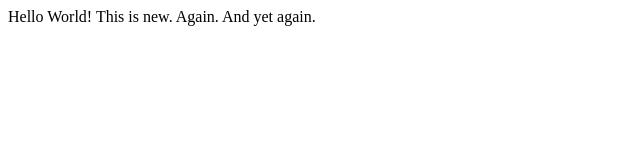
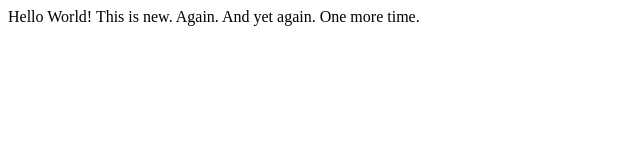
Before and after one commit to baisleyb/baisleyb.github.io, a plain HTML site: page index.html in a window 1280 px wide. Shown: the whole page, without its empty margins (0-640 px from the left). Drawn offline with Linux system fonts and the light colour scheme.

Commit message:
Update index.html

```diff
--- a/index.html
+++ b/index.html
@@ -6,6 +6,6 @@
   <title>Document</title>
 </head>
 <body>
-  Hello World! This is new. Again. And yet again.
+  Hello World! This is new. Again. And yet again. One more time.
 </body>
 </html>
```
